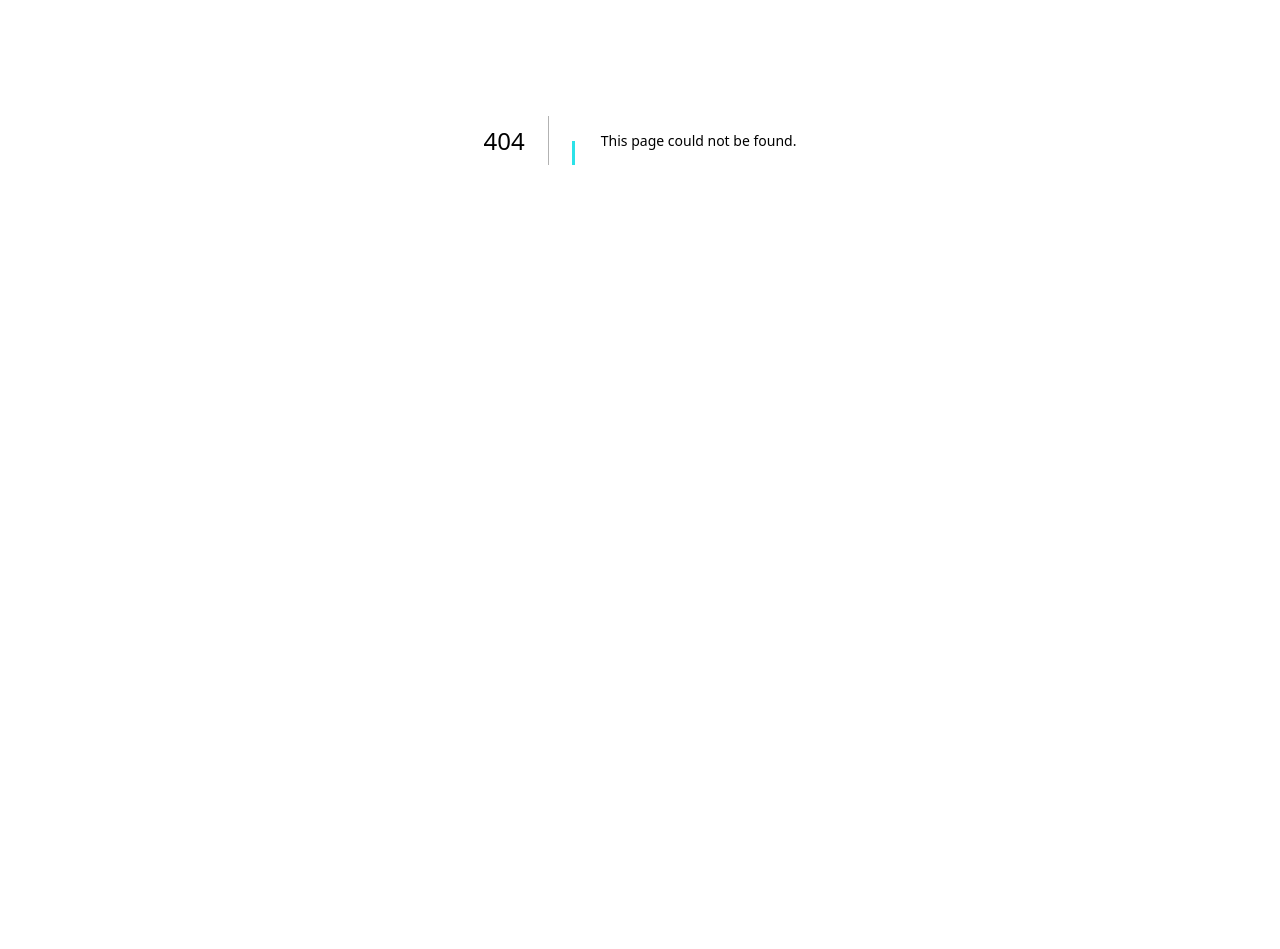
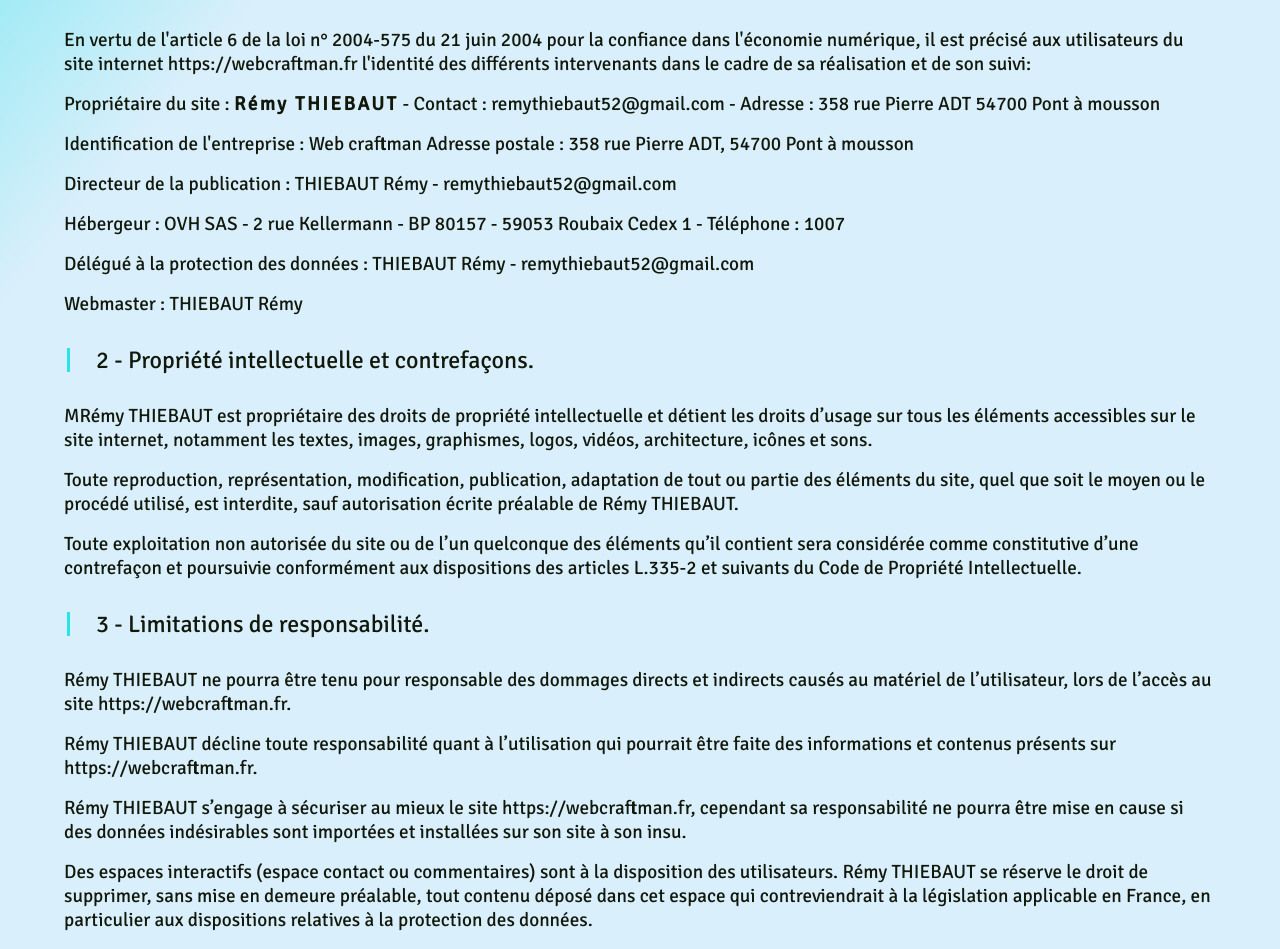
Before and after one commit to thiebautremy/site-perso-nextjs, a Next.js app: page /mentions-legales in a window 1280 px wide. Before the commit this address had no page. Shown: the part 260-1209 px from the top of the page. Before the commit the page ends 800 px from the top, so only its background shows below. Built offline with nearby package versions, Linux system fonts and the light colour scheme.

Commit message:
mentions legales

```diff
--- a/components/Footer/Footer.module.scss
+++ b/components/Footer/Footer.module.scss
@@ -43,4 +43,12 @@
   border-top: 1px solid var.$color-light-blue;
   padding: var.$gap-small;
   text-align: center;
+
+  a > p {
+    transition: all 0.2s ease-in-out;
+
+    &:hover {
+      color: var.$color-blue;
+    }
+  }
 }
--- a/components/Footer/Footer.tsx
+++ b/components/Footer/Footer.tsx
@@ -22,7 +22,10 @@ const Footer = () => {
               </address>
               <p>06 42 48 42 49</p>
               <div>
-                <a className={styles.email} href="mailto:webcraft@gmail.com">
+                <a
+                  className={styles.email}
+                  href="mailto:remythiebaut52@gmail.com"
+                >
                   <span>remythiebaut52@gmail.com</span>
                 </a>
               </div>
@@ -45,7 +48,9 @@ const Footer = () => {
             </div>
           </div>
           <div className={styles.bottomContainer}>
-            <p>Copyright - Mentions légales</p>
+            <Link href={"/mentions-legales"}>
+              <p>Copyright - Mentions légales</p>
+            </Link>
           </div>
         </Container>
       </footer>
--- /dev/null
+++ b/pages/mentions-legales.tsx
@@ -0,0 +1,147 @@
+import MainLayout from "@/components/Layout/MainLayout";
+import Head from "next/head";
+import styles from "@/styles/mention-legales.module.scss";
+import Container from "@/components/Container/Container";
+
+export const Contact = () => {
+  return (
+    <>
+      <Head>
+        <title>Web craftman - Mentions légales</title>
+        <meta name="description" content="TODO" />
+      </Head>
+      <MainLayout>
+        <div className={styles.mentionsLegales}>
+          <Container margin="isMedium">
+            <h1>Mentions légales</h1>
+            <h2>1 - Édition du site</h2>
+            <p>
+              En vertu de l&apos;article 6 de la loi n° 2004-575 du 21 juin 2004
+              pour la confiance dans l&apos;économie numérique, il est précisé
+              aux utilisateurs du site internet https://webcraftman.fr
+              l&apos;identité des différents intervenants dans le cadre de sa
+              réalisation et de son suivi:
+            </p>
+            <p>
+              Propriétaire du site : <strong>Rémy THIEBAUT</strong> - Contact :
+              remythiebaut52@gmail.com - Adresse : 358 rue Pierre ADT 54700 Pont
+              à mousson
+            </p>
+            <p>
+              Identification de l&apos;entreprise : Web craftman Adresse postale
+              : 358 rue Pierre ADT, 54700 Pont à mousson
+            </p>
+            <p>
+              Directeur de la publication : THIEBAUT Rémy -
+              remythiebaut52@gmail.com
+            </p>
+            <p>
+              Hébergeur : OVH SAS - 2 rue Kellermann - BP 80157 - 59053 Roubaix
+              Cedex 1 - Téléphone : 1007
+            </p>
+            <p>
+              Délégué à la protection des données : THIEBAUT Rémy -
+              remythiebaut52@gmail.com
+            </p>
+            <p>Webmaster : THIEBAUT Rémy</p>
+            <h2> 2 - Propriété intellectuelle et contrefaçons.</h2>
+            <p>
+              MRémy THIEBAUT est propriétaire des droits de propriété
+              intellectuelle et détient les droits d’usage sur tous les éléments
+              accessibles sur le site internet, notamment les textes, images,
+              graphismes, logos, vidéos, architecture, icônes et sons.
+            </p>
+            <p>
+              Toute reproduction, représentation, modification, publication,
+              adaptation de tout ou partie des éléments du site, quel que soit
+              le moyen ou le procédé utilisé, est interdite, sauf autorisation
+              écrite préalable de Rémy THIEBAUT.
+            </p>
+            <p>
+              Toute exploitation non autorisée du site ou de l’un quelconque des
+              éléments qu’il contient sera considérée comme constitutive d’une
+              contrefaçon et poursuivie conformément aux dispositions des
+              articles L.335-2 et suivants du Code de Propriété Intellectuelle.
+            </p>
+            <h2>3 - Limitations de responsabilité.</h2>
+            <p>
+              Rémy THIEBAUT ne pourra être tenu pour responsable des dommages
+              directs et indirects causés au matériel de l’utilisateur, lors de
+              l’accès au site https://webcraftman.fr.
+            </p>
+            <p>
+              Rémy THIEBAUT décline toute responsabilité quant à l’utilisation
+              qui pourrait être faite des informations et contenus présents sur
+              https://webcraftman.fr.
+            </p>
+            <p>
+              Rémy THIEBAUT s’engage à sécuriser au mieux le site
+              https://webcraftman.fr, cependant sa responsabilité ne pourra être
+              mise en cause si des données indésirables sont importées et
+              installées sur son site à son insu.
+            </p>
+            <p>
+              Des espaces interactifs (espace contact ou commentaires) sont à la
+              disposition des utilisateurs. Rémy THIEBAUT se réserve le droit de
+              supprimer, sans mise en demeure préalable, tout contenu déposé
+              dans cet espace qui contreviendrait à la législation applicable en
+              France, en particulier aux dispositions relatives à la protection
+              des données.
+            </p>
+            <p>
+              Le cas échéant, Rémy THIEBAUT se réserve également la possibilité
+              de mettre en cause la responsabilité civile et/ou pénale de
+              l’utilisateur, notamment en cas de message à caractère raciste,
+              injurieux, diffamant, ou pornographique, quel que soit le support
+              utilisé (texte, photographie …).
+            </p>
+            <h2> 4 - CNIL et gestion des données personnelles.</h2>
+            <p>
+              Conformément aux dispositions de la loi 78-17 du 6 janvier 1978
+              modifiée, l’utilisateur du site https://webcraftman.fr dispose
+              d’un droit d’accès, de modification et de suppression des
+              informations collectées. Pour exercer ce droit, envoyez un message
+              à notre Délégué à la Protection des Données : THIEBAUT Rémy -
+              remythiebaut52@gmail.com.
+            </p>
+            <h2>5 - Liens hypertextes</h2>
+            <p>
+              Le site https://webcraftman.fr contient des liens hypertextes vers
+              d’autres sites et dégage toute responsabilité à propos de ces
+              liens externes ou des liens créés par d’autres sites vers
+              https://webcraftman.fr.
+            </p>
+            {/* <p>
+          La navigation sur le site https://mcmontage.fr est susceptible de
+          provoquer l’installation de cookie(s) sur l’ordinateur de
+          l’utilisateur.
+        </p>
+        <p>
+          Un &quot;cookie&quot; est un fichier de petite taille qui enregistre
+          des informations relatives à la navigation d’un utilisateur sur un
+          site. Les données ainsi obtenues permettent d&apos;obtenir des mesures
+          de fréquentation, par exemple.
+        </p>
+        <p>
+          Vous avez la possibilité d’accepter ou de refuser les cookies en
+          modifiant les paramètres de votre navigateur. Aucun cookie ne sera
+          déposé sans votre consentement.
+        </p>
+        <p>Les cookies sont enregistrés pour une durée maximale de 1 mois.
+        Pour plus d&apos;informations sur la façon dont nous faisons usage des
+        cookies, lisez notre http://mcmontage.fr/politique-confidentialite.</p> */}
+            <h2>6 - Droit applicable et attribution de juridiction.</h2>
+            <p>
+              {" "}
+              Tout litige en relation avec l’utilisation du site
+              https://webcraftman.fr est soumis au droit français. En dehors des
+              cas où la loi ne le permet pas, il est fait attribution exclusive
+              de juridiction aux tribunaux compétents de Nancy.
+            </p>
+          </Container>
+        </div>
+      </MainLayout>
+    </>
+  );
+};
+export default Contact;
--- /dev/null
+++ b/styles/mention-legales.module.scss
@@ -0,0 +1,10 @@
+@use "styles/_variables.scss" as var;
+
+.mentionsLegales {
+  padding: var.$gap-xlarge 0;
+  background: linear-gradient(
+    130deg,
+    rgba(var.$color-blue, 0.5) 0%,
+    var.$color-bg 15%
+  );
+}
```
Also changed, not shown: 1 other file (tests, documents, lock files or other folders).
